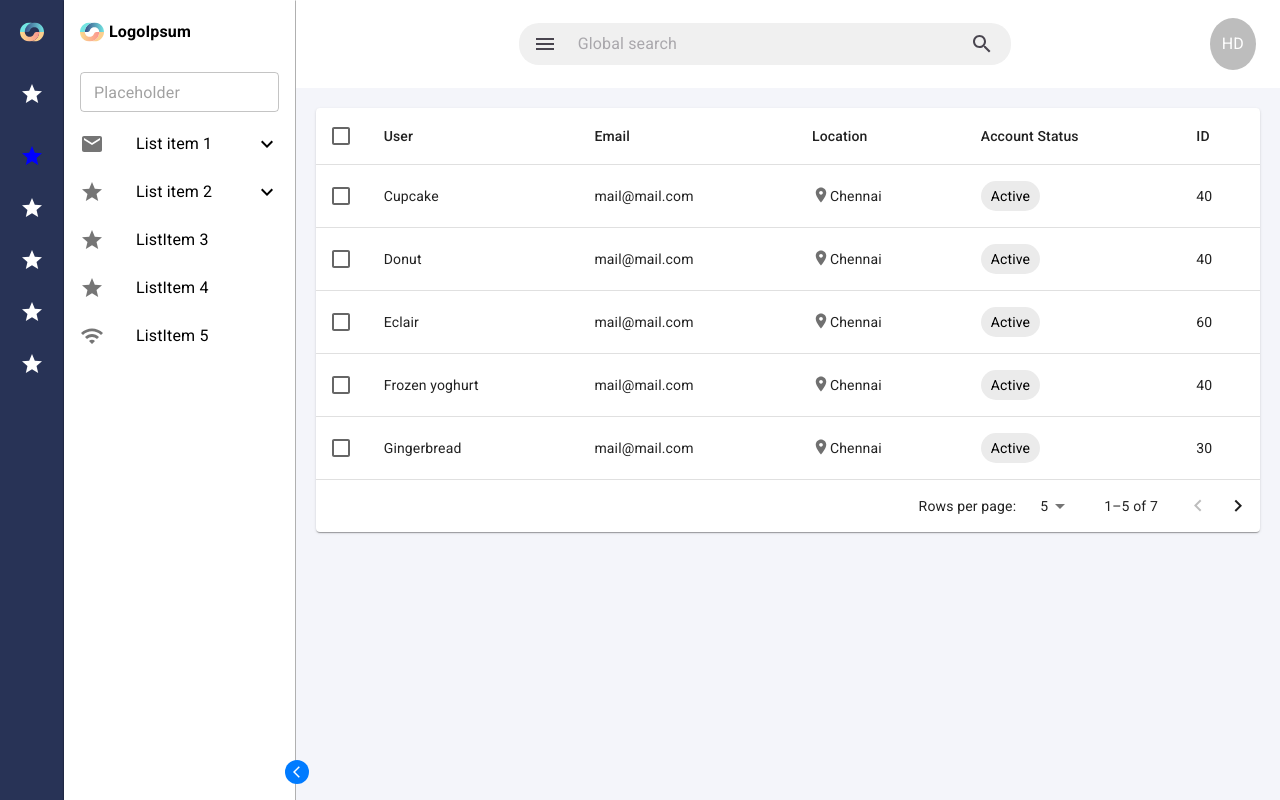
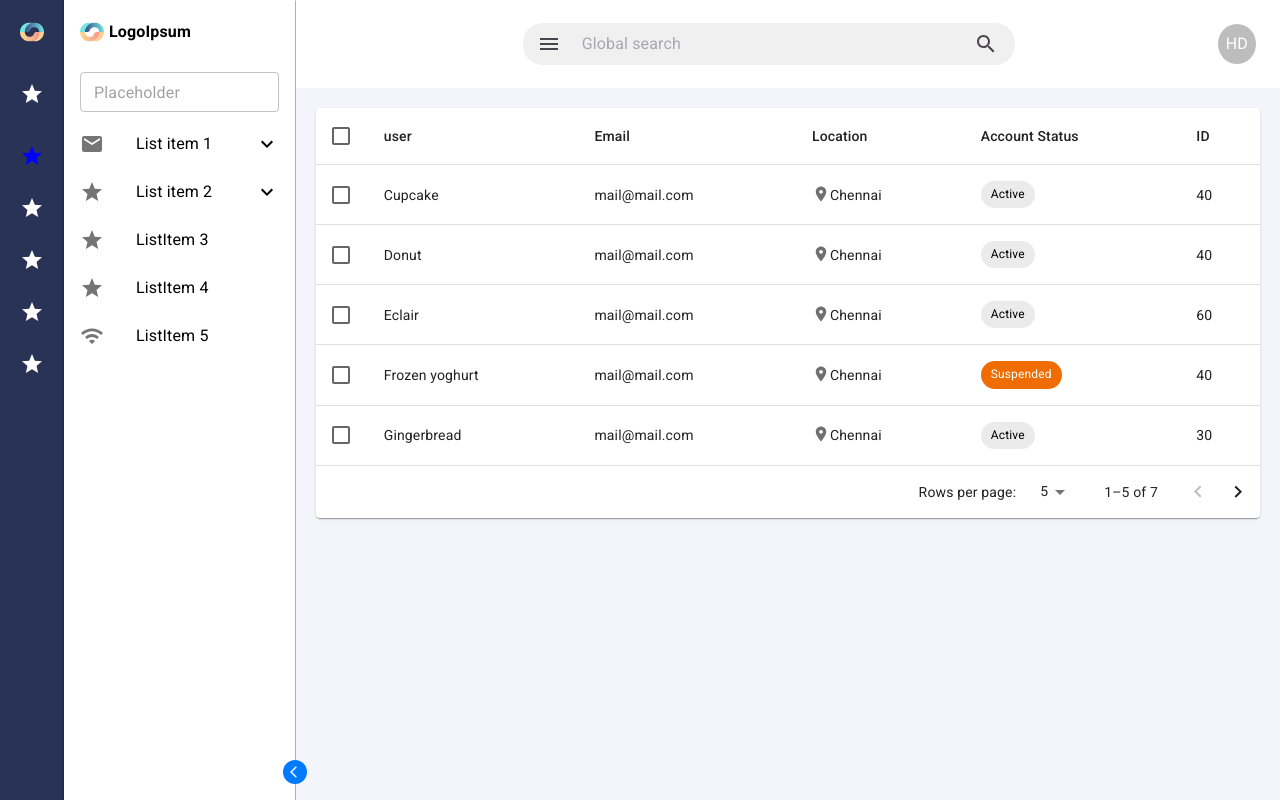
Before and after one commit to kedarlin/salesforce-screens, a React (Create React App) app: page / in a window 1280 px wide. Built offline with nearby package versions, Linux system fonts and the light colour scheme.

Commit message:
updated sidebar

```diff
--- a/src/components/navbar.js
+++ b/src/components/navbar.js
@@ -29,7 +29,7 @@ export default function Navbar() {
                     </Box>
                     <Box sx={{ flexGrow: 1 }} />
                     <Box sx={{ ml: 'auto' }}>
-                        <Box size="large" edge="end" sx={{ padding: "10px 12px", backgroundColor: "#bdbdbd", borderRadius: "50%", cursor: "pointer" }}>
+                        <Box size="small" edge="end" sx={{ padding: "4px 8px", backgroundColor: "#bdbdbd", borderRadius: "50%", cursor: "pointer" }}>
                             <ListItemText sx={{ color: "#fff" }} primary="HD" />
                         </Box>
                     </Box>
--- a/src/components/secondarySidebars/secondarySidebar1.js
+++ b/src/components/secondarySidebars/secondarySidebar1.js
@@ -23,7 +23,7 @@ const SecondarySidebar1 = () => {
 
     return (
         <List
-            sx={{ height: "100vh", width: '100%', maxWidth: 256, bgcolor: '#fff', marginRight: "1px", padding: "0", boxShadow:"0px 2px 1px 1px #00000033"}}
+            sx={{ height: "100vh", width: '100%', Width: 256, bgcolor: '#fff', marginRight: "1px", padding: "0", boxShadow:"0px 2px 1px 1px #00000033"}}
             aria-label="contacts"
         >
             <ListItem sx={{ paddingTop: "20px", paddingBottom: "20px", gap: "5px" }}>
--- a/src/components/table.js
+++ b/src/components/table.js
@@ -1,5 +1,4 @@
 import React from 'react';
-import PropTypes from 'prop-types';
 import Box from '@mui/material/Box';
 import Table from '@mui/material/Table';
 import TableBody from '@mui/material/TableBody';
@@ -12,15 +11,15 @@ import Paper from '@mui/material/Paper';
 import Checkbox from '@mui/material/Checkbox';
 import { LocationOnSharp } from '@mui/icons-material';
 
-function createData(id, name, calories, fat, carbs, protein) {
-    return { id, name, calories, fat, carbs, protein };
+function createData(id, user, email, location, accountStatus, accountId) {
+    return { id, user, email, location, accountStatus, accountId };
 }
 
 const rows = [
     createData(1, 'Cupcake', 'mail@mail.com', "Chennai", "Active", 40),
     createData(2, 'Donut', 'mail@mail.com', "Chennai", "Active", 40),
     createData(3, 'Eclair', 'mail@mail.com', "Chennai", "Active", 60),
-    createData(4, 'Frozen yoghurt', 'mail@mail.com', "Chennai", "Active", 40),
+    createData(4, 'Frozen yoghurt', 'mail@mail.com', "Chennai", "Suspended", 40),
     createData(5, 'Gingerbread', 'mail@mail.com', "Chennai", "Active", 30),
     createData(6, 'Gingerbread', 'mail@mail.com', "Chennai", "Active", 30),
     createData(7, 'Gingerbread', 'mail@mail.com', "Chennai", "Active", 30),
@@ -96,7 +95,7 @@ export default function DataTable() {
                                         onChange={handleSelectAllClick}
                                     />
                                 </TableCell>
-                                <TableCell>User</TableCell>
+                                <TableCell>user</TableCell>
                                 <TableCell>Email</TableCell>
                                 <TableCell>Location</TableCell>
                                 <TableCell>Account Status</TableCell>
@@ -130,21 +129,21 @@ export default function DataTable() {
                                                 />
                                             </TableCell>
                                             <TableCell component="th" id={labelId} scope="row">
-                                                {row.name}
+                                                {row.user}
                                             </TableCell>
-                                            <TableCell>{row.calories}</TableCell>
+                                            <TableCell>{row.email}</TableCell>
                                             <TableCell>
                                                 <Box display="flex" alignContent="center">
                                                     <LocationOnSharp sx={{ fontSize: "18px", color:"#707070" }} />
-                                                    {row.fat}
+                                                    {row.location}
                                                 </Box>
                                             </TableCell>
                                             <TableCell>
-                                                <Box sx={{backgroundColor: "#ebebeb", color: "#000", borderRadius:"15px", padding: "5px 10px", width: "min-content"}}>
-                                                    {row.carbs}
+                                                <Box sx={{backgroundColor: row.accountStatus === 'Active' ? "#ebebeb" : "#ef6c00", color: row.accountStatus === 'Active' ? "#000" : "#fff", borderRadius:"15px", padding: "5px 10px", width: "min-content", fontSize:"12px"}}>
+                                                    {row.accountStatus}
                                                 </Box>
                                             </TableCell>
-                                            <TableCell>{row.protein}</TableCell>
+                                            <TableCell>{row.accountId}</TableCell>
                                         </TableRow>
                                     );
                                 })}
--- a/src/pages/dashboard1.js
+++ b/src/pages/dashboard1.js
@@ -32,7 +32,7 @@ const Dashboard1 = () => {
                     sx={{
                         position: "absolute",
                         bottom: 16,
-                        right: -14,
+                        right: -12,
                         zIndex: 1,
                         backgroundColor: '#007bff',
                         color: '#fff',
@@ -44,7 +44,7 @@ const Dashboard1 = () => {
                     }}
                     onClick={() => setOpen((prev) => !prev)}
                 >
-                    {open ? <ArrowBackIos  sx={{fontSize: "14px", transform: "translateX(3px)"}}/> : <ArrowForwardIos sx={{fontSize: "14px"}}/>}
+                    {open ? <ArrowBackIos  sx={{fontSize: "14px", transform: "translateX(2px)"}}/> : <ArrowForwardIos sx={{fontSize: "14px"}}/>}
                 </IconButton>
             </Box>
 
```
